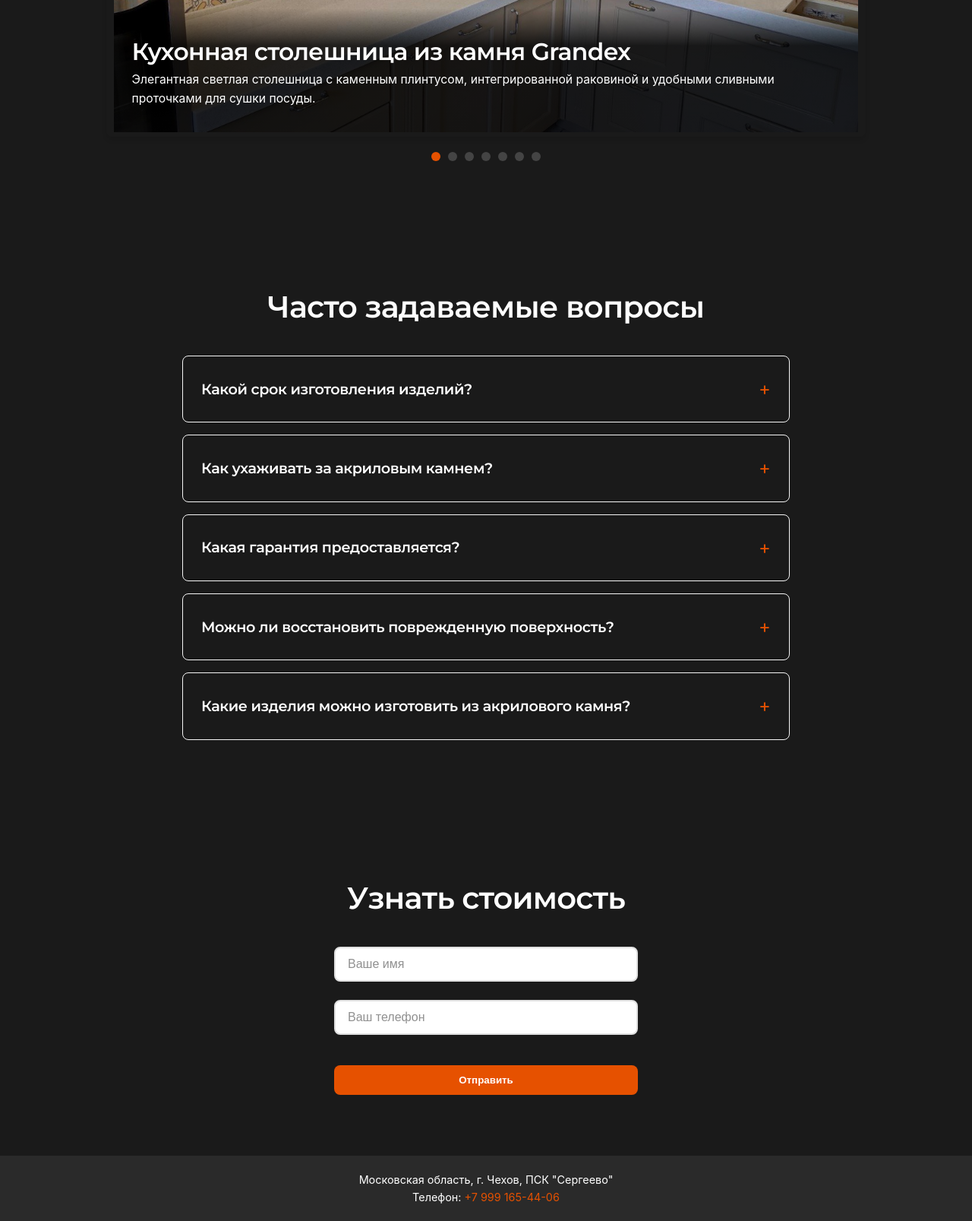
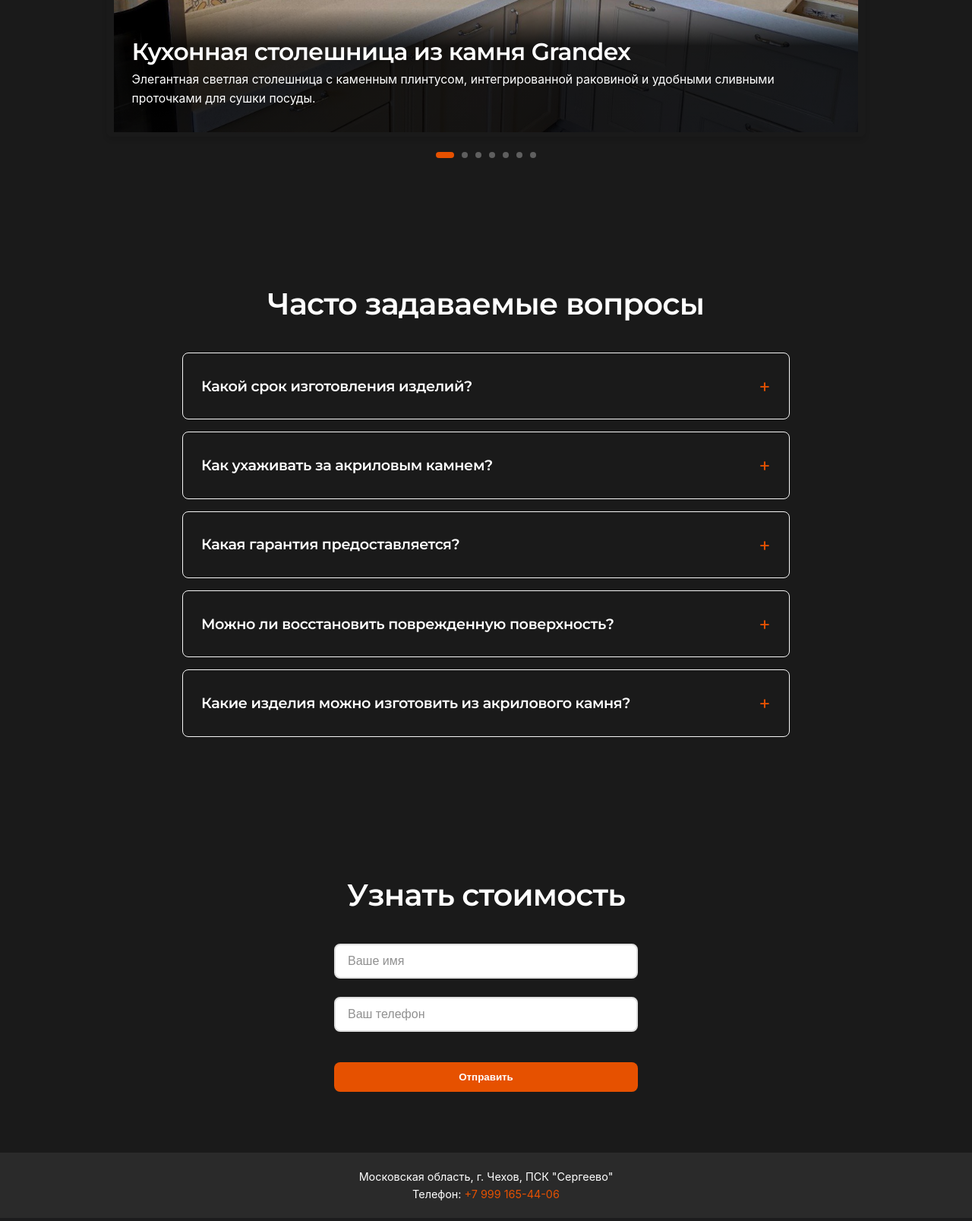
Before and after one commit to unknown999command/stonemarket, a FastAPI app: page / in a window 1280 px wide. Shown: the part 3064-4671 px from the top of the page at 76% size. Run offline with FastAPI, Linux system fonts and the light colour scheme; parts of the project's set-up code (start-up, migrations or seed data) failed here and were passed over.

Commit message:
New design dots gallery

```diff
--- a/static/css/styles.css
+++ b/static/css/styles.css
@@ -568,16 +568,18 @@ h3 {
 }
 
 .gallery__dot {
-    width: 12px;
-    height: 12px;
-    border-radius: 50%;
-    background: #444;
+    width: 8px;
+    height: 8px;
     border: none;
+    border-radius: 4px;
+    background: rgba(255, 255, 255, 0.3);
     cursor: pointer;
-    transition: background-color 0.3s ease;
+    transition: all 0.3s ease;
 }
 
 .gallery__dot.active {
+    width: 24px;
+    border-radius: 4px;
     background: var(--color-primary);
 }
 
```
Also changed, not shown: static/css/style.css (added).
